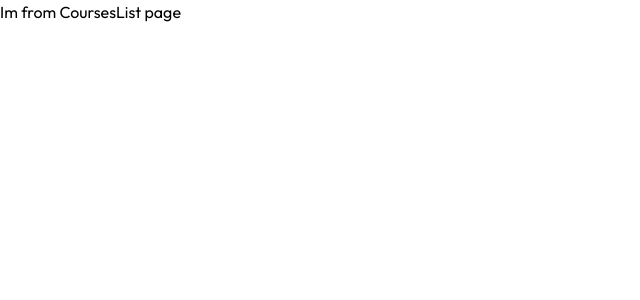
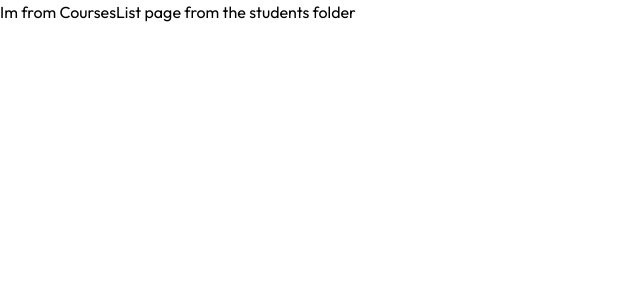
Before and after one commit to geetha8888/LearningManagementSystem, a React (Vite) app in the folder client/: page /course-list in a window 1280 px wide. Shown: the top 300 px of the page, without its empty margins (0-640 px from the left). Built offline with nearby package versions, Linux system fonts and the light colour scheme.

Commit message:
addedfromstudentsfolder

```diff
--- a/client/src/pages/student/CoursesList.jsx
+++ b/client/src/pages/student/CoursesList.jsx
@@ -2,7 +2,7 @@ import React from 'react'
 
 const CoursesList = () => {
   return (
-    <div>Im from CoursesList page</div>
+    <div>Im from CoursesList page from the students folder</div>
   )
 }
 
```
